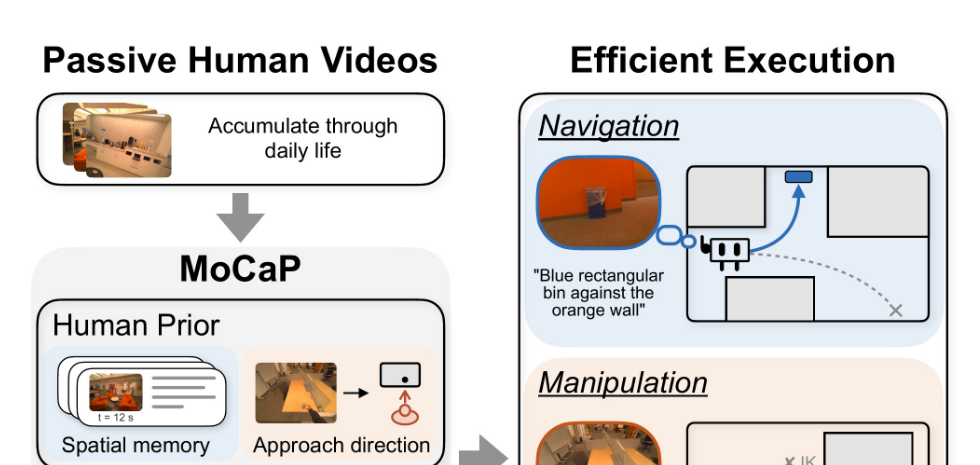
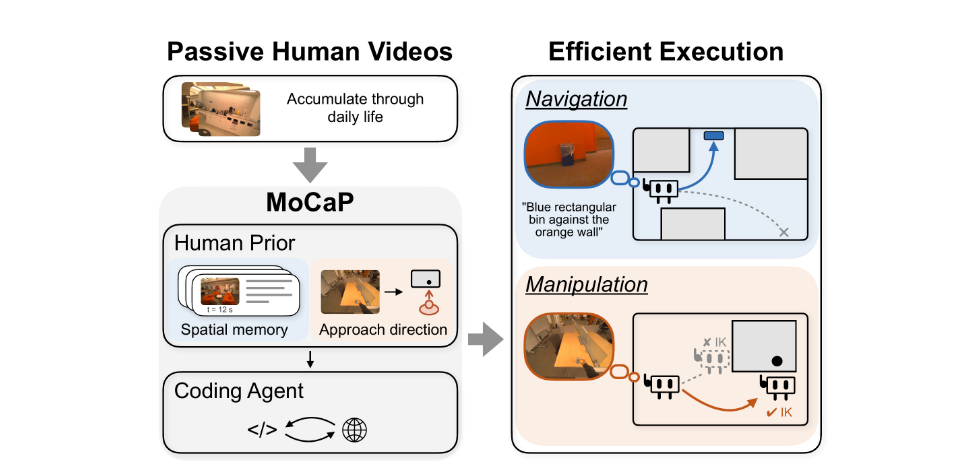
Before and after one commit to MoCAP-7/MoCAP-page, a plain HTML site: page index.html in a window 1280 px wide. Shown: the part 335-800 px from the top of the page, without its empty margins (148-1128 px from the left). Drawn offline with Linux system fonts and the light colour scheme.

Commit message:
style(teaser): constrain image to 760px max width

```diff
--- a/static/css/style.css
+++ b/static/css/style.css
@@ -77,7 +77,7 @@ b { font-weight: 600; }
 .btn small { font-weight: 500; opacity: .85; }
 
 .teaser { margin: 0; }
-.teaser-image { width: 100%; height: auto; background: #fff; }
+.teaser-image { display: block; width: 100%; max-width: 760px; height: auto; margin: 0 auto; background: #fff; }
 .teaser figcaption {
   max-width: 820px; margin: 16px auto 0; color: var(--ink-2); font-size: 16px; text-align: center;
 }
```
